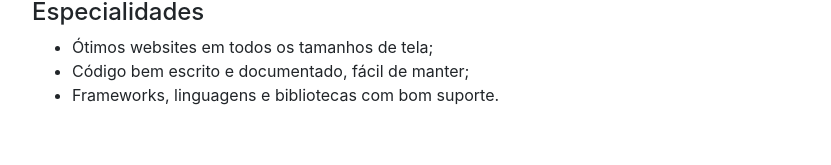
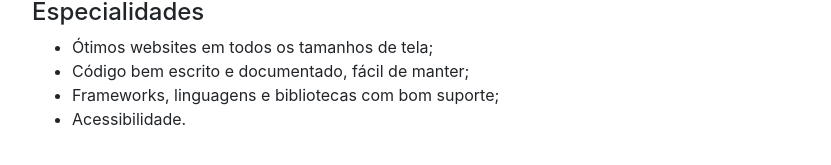
Before and after one commit to lavesan/portfolio, a React (Create React App) app: page /about in a window 1280 px wide. Shown: the part 289-454 px from the top of the page, without its empty margins (224-1055 px from the left). Built offline with nearby package versions, Linux system fonts and the light colour scheme; the HTML template or start-up script is replaced by a standard one.

Commit message:
:sparkles: Adiciona novo especialidade
Signed-off-by: valdery <valdery.jur@gmail.com>

```diff
--- a/src/App.tsx
+++ b/src/App.tsx
@@ -7,7 +7,7 @@ import { HeaderComponent } from './components/header';
 
 import { HomePage } from './pages/home';
 import { ProjectsPage } from './pages/projects';
-import { ProcessPage } from './pages/proccess';
+import { ProcessPage } from './pages/process';
 import { AboutPage } from './pages/about';
 
 import { Route, BrowserRouter as Router, Switch } from "react-router-dom";
--- a/src/pages/about/about.tsx
+++ b/src/pages/about/about.tsx
@@ -11,7 +11,8 @@ export const AboutPage = () => {
             <ul>
                 <li>Ótimos websites em todos os tamanhos de tela;</li>
                 <li>Código bem escrito e documentado, fácil de manter;</li>
-                <li>Frameworks, linguagens e bibliotecas com bom suporte.</li>
+                <li>Frameworks, linguagens e bibliotecas com bom suporte;</li>
+                <li>Acessibilidade.</li>
             </ul>
         </div>
     )
```
